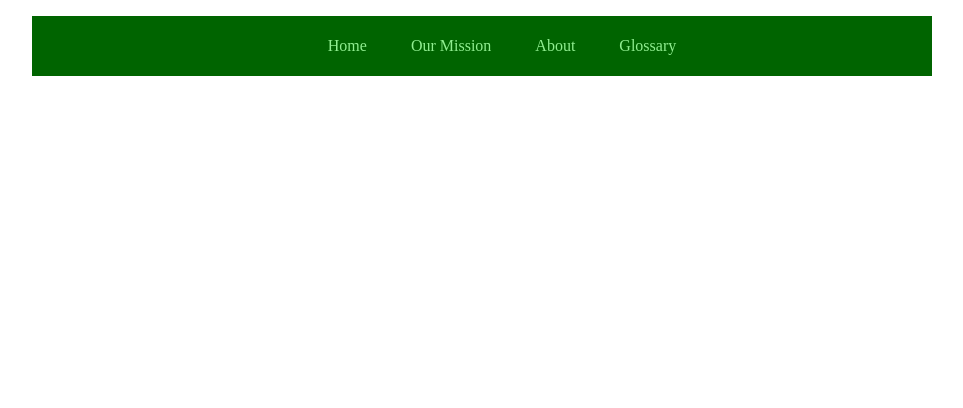
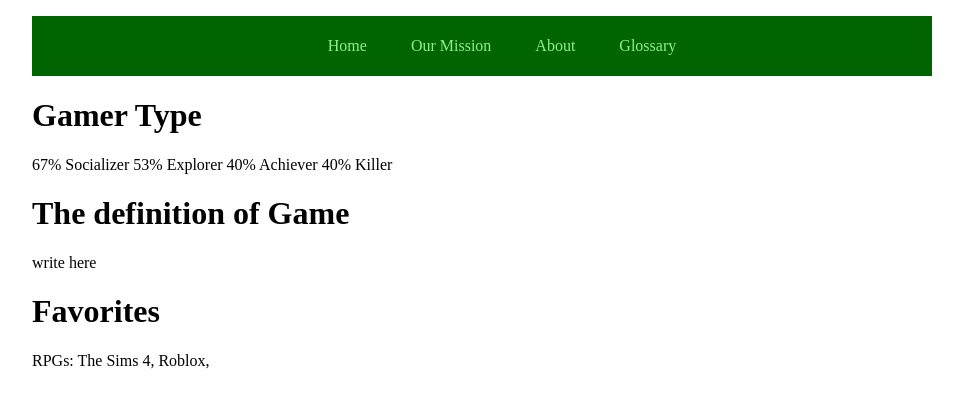
Before and after one commit to LuisaGravem/game, a plain HTML site: page about.html in a window 1280 px wide. Shown: the whole page, without its empty margins (158-1121 px from the left). Drawn offline with Linux system fonts and the light colour scheme.

Commit message:
Update about.html

```diff
--- a/about.html
+++ b/about.html
@@ -8,6 +8,7 @@
     <link rel="stylesheet" href="style.css">
   </head>
   <body>
+
     <nav id="topNav">
       <ul>
         <li>
@@ -25,5 +26,23 @@
       </ul>
     </nav>
 
+    <h1>Gamer Type</h1>
+<p>
+67% Socializer
+53% Explorer
+40% Achiever
+40% Killer
+</p>
+    <h1>The definition of Game</h1>
+<p>
+write here
+</p>
+    <h1>Favorites</h1>
+<p>
+RPGs: The Sims 4, Roblox,
+</p>
+
+
+
   </body>
 </html>
```
Lines whose indentation alone changed are shown as unchanged.
